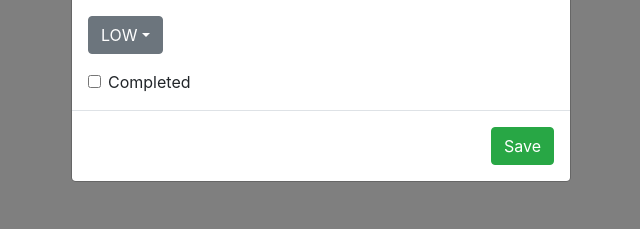
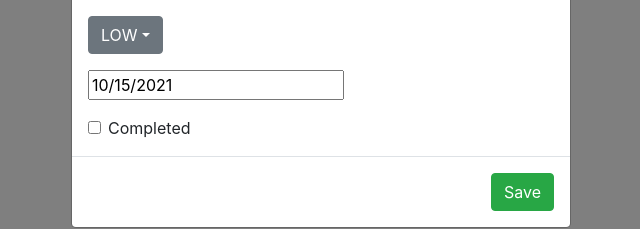
Before and after one commit to bryanwong8/django-react, a React (Create React App) app in the folder frontend/: page / in a window 1280 px wide. Both pictures are taken after a click on the button "Add task". Shown: the part 264-493 px from the top of the page, without its empty margins (319-959 px from the left). Built offline with nearby package versions, Linux system fonts and the light colour scheme; no server answers.

Commit message:
Implemented due_date to forms and created date format functions

```diff
--- a/frontend/package.json
+++ b/frontend/package.json
@@ -10,11 +10,13 @@
     "@types/jest": "^27.0.2",
     "@types/node": "^16.11.0",
     "@types/react": "^17.0.30",
+    "@types/react-datepicker": "^4.1.7",
     "@types/react-dom": "^17.0.9",
     "axios": "^0.21.1",
     "bootstrap": "^4.6.0",
     "js-cookie": "^3.0.1",
     "react": "^17.0.2",
+    "react-datepicker": "^4.2.1",
     "react-dom": "^17.0.2",
     "react-scripts": "4.0.3",
     "reactstrap": "^8.9.0",
--- a/frontend/src/App.tsx
+++ b/frontend/src/App.tsx
@@ -3,10 +3,13 @@ import CustomModal from "./components/Modal";
 import TableItems from "./components/TableItems";
 import TabList from "./components/TabList";
 import { TodoItem } from "./shared/types/Todo";
+import { formatDate } from "./shared/utils/dates";
 import axios from "axios";
 import Cookies from 'js-cookie';
+import "react-datepicker/dist/react-datepicker.css";
 
 const App = () => {
+  const csrftoken = Cookies.get('csrftoken');
   const [viewCompleted, setViewCompleted] = useState<boolean>(false);
   const [todoList, setTodoList] = useState<TodoItem[]>([]);
   const [modal, setModal] = useState<boolean>(false);
@@ -14,7 +17,8 @@ const App = () => {
     title: "",
     description: "",
     completed: false,
-    priority: "LOW"
+    priority: "LOW",
+    due_date: formatDate(new Date())
   });
 
   useEffect(() => {
@@ -35,8 +39,6 @@ const App = () => {
   };
 
   const handleSubmit = async (item: TodoItem) => {
-    const csrftoken = Cookies.get('csrftoken');
-
     toggle();
 
     if (item.id) {
@@ -59,12 +61,12 @@ const App = () => {
   };
 
   const handleDelete = async (item: TodoItem) => {
-    await axios.delete(`/api/todos/${item.id}/`)
+    await axios.delete(`/api/todos/${item.id}`, { headers: { 'X-CSRFToken': csrftoken } })
     setTodoList(prevState => prevState.filter(currItem => currItem.id !== item.id))
   };
 
   const createItem = () => {
-    const item = { title: "", description: "", completed: false, priority: "LOW" };
+    const item = { title: "", description: "", completed: false, priority: "LOW", due_date: formatDate(new Date()) };
 
     setActiveItem(item);
     setModal(!modal);
--- a/frontend/src/components/Modal.tsx
+++ b/frontend/src/components/Modal.tsx
@@ -15,6 +15,8 @@ import {
   DropdownItem
 } from "reactstrap";
 import { TodoItem } from "../shared/types/Todo";
+import DatePicker from "react-datepicker";
+import { formatDate, stringToDate } from "../shared/utils/dates";
 
 interface ModalProps {
   activeItem: TodoItem,
@@ -40,6 +42,10 @@ const CustomModal = (props: ModalProps) => {
 
   const handleDropdownChange = (choice: string) => {
     setActiveItem(prevState => ({ ...prevState, priority: choice.toUpperCase() }))
+  }
+
+  const handleDateChange = (date: Date) => {
+    setActiveItem(prevState => ({ ...prevState, due_date: formatDate(date) }))
   }
 
   return (
@@ -81,6 +87,9 @@ const CustomModal = (props: ModalProps) => {
               </DropdownMenu>
             </Dropdown>
           </FormGroup>
+          <FormGroup>
+            <DatePicker selected={stringToDate(activeItem.due_date)} onChange={(date: Date) => handleDateChange(date)} />
+          </FormGroup>
           <FormGroup check>
             <Label check>
               <Input
--- a/frontend/src/shared/types/Todo.ts
+++ b/frontend/src/shared/types/Todo.ts
@@ -4,4 +4,5 @@ export interface TodoItem {
     description: string,
     completed: boolean,
     priority: string,
+    due_date: string,
 }
--- /dev/null
+++ b/frontend/src/shared/utils/dates.ts
@@ -0,0 +1,14 @@
+// Function to convert date object to YYYY-MM-DD format
+export const formatDate = (date: Date) => {
+    const year = new Intl.DateTimeFormat('en', { year: 'numeric' }).format(date);
+    const month = new Intl.DateTimeFormat('en', { month: 'numeric' }).format(date);
+    const day = new Intl.DateTimeFormat('en', { day: 'numeric' }).format(date);
+
+    return `${year}-${month}-${day}`;
+}
+
+export const stringToDate = (dateString: string) => {
+    const datePieces = dateString.split("-");
+
+    return new Date(`${datePieces[1]}-${datePieces[2]}-${datePieces[0]}`);
+}
```
Also changed, not shown: 1 other file (tests, documents, lock files or other folders).
